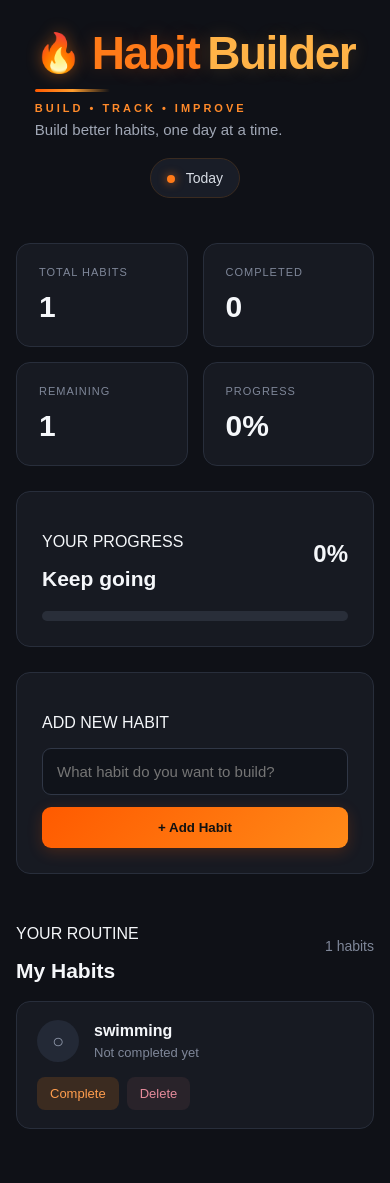
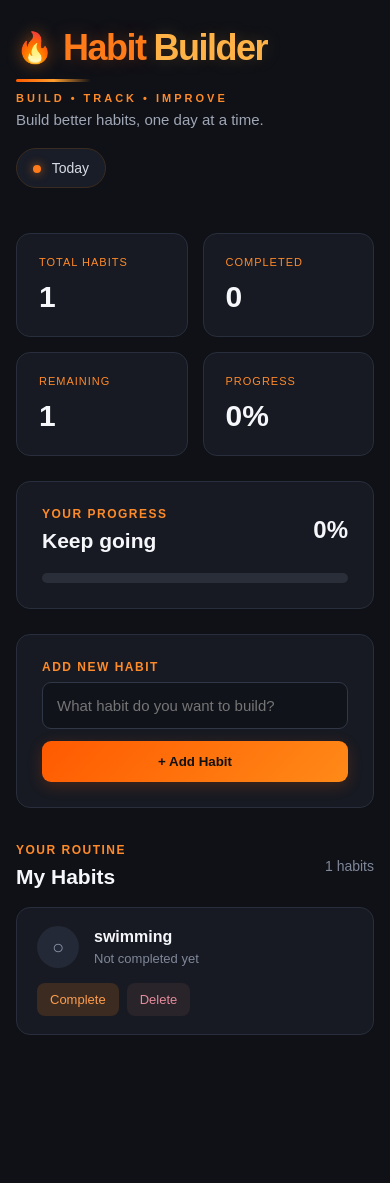
Before and after one commit to shokhsalijanoff-eng/habit-builder, a Flask app: page / in a window 390 px wide. Shown: the top 1183 px of the page. After the commit the page ends 1035 px from the top, so only its background shows below. Run offline with Flask 3, Linux system fonts and the light colour scheme.

Commit message:
Improve Habit Builder fire theme design

```diff
--- a/static/style.css
+++ b/static/style.css
@@ -18,10 +18,8 @@ body {
 }
 
 
-/* HEADER */
-
 /* =========================
-   FIRE BRAND / HEADER
+   HEADER
    ========================= */
 
 .header {
@@ -30,8 +28,6 @@ body {
     align-items: center;
     margin-bottom: 45px;
 }
-
-/* Main title */
 
 .brand-title {
     display: flex;
@@ -59,8 +55,6 @@ body {
     text-shadow: 0 0 18px rgba(255, 170, 60, 0.2);
 }
 
-/* Small line under title */
-
 .brand-line {
     width: 75px;
     height: 3px;
@@ -75,8 +69,6 @@ body {
     );
 }
 
-/* Logo subtitle */
-
 .brand-tagline {
     margin: 0 0 7px;
     color: #ff8a2a;
@@ -85,15 +77,11 @@ body {
     letter-spacing: 3px;
 }
 
-/* Normal description */
-
 .subtitle {
     color: #a0a7b5;
     margin: 0;
     font-size: 15px;
 }
-
-/* Today badge */
 
 .today {
     background: #191d27;
@@ -114,7 +102,10 @@ body {
     box-shadow: 0 0 10px rgba(255, 122, 24, 0.7);
 }
 
-/* STATS */
+
+/* =========================
+   STATS
+   ========================= */
 
 .stats {
     display: grid;
@@ -133,7 +124,7 @@ body {
 .stat-label {
     display: block;
     font-size: 11px;
-    color: #7f8799;
+    color: #ff8a2a;
     letter-spacing: 1px;
     margin-bottom: 12px;
 }
@@ -143,7 +134,9 @@ body {
 }
 
 
-/* PROGRESS */
+/* =========================
+   PROGRESS
+   ========================= */
 
 .progress-section {
     background: #171a22;
@@ -157,6 +150,14 @@ body {
     display: flex;
     justify-content: space-between;
     align-items: center;
+}
+
+.section-label {
+    font-size: 12px;
+    font-weight: bold;
+    letter-spacing: 1.5px;
+    color: #ff8a2a;
+    margin: 0 0 8px;
 }
 
 .section-header h2 {
@@ -177,101 +178,23 @@ body {
     overflow: hidden;
 }
 
-/* =========================
-   FIRE BRAND / HEADER
-   ========================= */
-
-.header {
-    display: flex;
-    justify-content: space-between;
-    align-items: center;
-    margin-bottom: 45px;
-}
-
-/* Main title */
-
-.brand-title {
-    display: flex;
-    align-items: center;
-    gap: 8px;
-    font-size: 46px;
-    font-weight: 800;
-    letter-spacing: -1.5px;
-    line-height: 1;
-}
-
-.fire-icon {
-    font-size: 38px;
-    margin-right: 3px;
-    filter: drop-shadow(0 0 8px rgba(255, 120, 20, 0.45));
-}
-
-.habit-word {
-    color: #ff7a18;
-    text-shadow: 0 0 18px rgba(255, 100, 20, 0.25);
-}
-
-.builder-word {
-    color: #ffb347;
-    text-shadow: 0 0 18px rgba(255, 170, 60, 0.2);
-}
-
-/* Small line under title */
-
-.brand-line {
-    width: 75px;
-    height: 3px;
-    margin-top: 13px;
-    margin-bottom: 10px;
-    border-radius: 10px;
+.progress-fill {
+    height: 100%;
     background: linear-gradient(
         90deg,
         #ff5a00,
-        #ff9d2e,
-        transparent
+        #ff7a18,
+        #ffb347
     );
+    border-radius: 20px;
+    transition: width 0.3s ease;
+    box-shadow: 0 0 12px rgba(255, 100, 20, 0.35);
 }
 
-/* Logo subtitle */
 
-.brand-tagline {
-    margin: 0 0 7px;
-    color: #ff8a2a;
-    font-size: 11px;
-    font-weight: 700;
-    letter-spacing: 3px;
-}
-
-/* Normal description */
-
-.subtitle {
-    color: #a0a7b5;
-    margin: 0;
-    font-size: 15px;
-}
-
-/* Today badge */
-
-.today {
-    background: #191d27;
-    border: 1px solid #3a2b20;
-    padding: 11px 16px;
-    border-radius: 30px;
-    color: #d8dde5;
-    font-size: 14px;
-}
-
-.status-dot {
-    display: inline-block;
-    width: 8px;
-    height: 8px;
-    background: #ff7a18;
-    border-radius: 50%;
-    margin-right: 7px;
-    box-shadow: 0 0 10px rgba(255, 122, 24, 0.7);
-}
-
-/* ADD HABIT */
+/* =========================
+   ADD HABIT
+   ========================= */
 
 .add-section {
     background: #171a22;
@@ -316,12 +239,15 @@ body {
     cursor: pointer;
     box-shadow: 0 4px 15px rgba(255, 90, 0, 0.2);
 }
+
 .add-form button:hover {
     opacity: 0.9;
 }
 
 
-/* HABITS */
+/* =========================
+   HABITS
+   ========================= */
 
 .habits-section {
     margin-bottom: 40px;
@@ -348,7 +274,7 @@ body {
 }
 
 .habit-card:hover {
-    border-color: #3b4353;
+    border-color: #ff7a18;
 }
 
 .habit-info {
@@ -385,20 +311,18 @@ body {
 }
 
 .habit-card.completed .habit-icon {
-    background: #1d4033;
-    color: #5ee6a8;
+    background: #3b2b20;
+    color: #ff8a2a;
 }
 
 .completed-text {
     color: #ff9d4d !important;
 }
 
-.habit-card.completed .habit-icon {
-    background: #3b2b20;
-    color: #ff8a2a;
-}
 
-/* BUTTONS */
+/* =========================
+   BUTTONS
+   ========================= */
 
 .actions {
     display: flex;
@@ -424,7 +348,7 @@ body {
 }
 
 .complete-btn:hover {
-    background: #315441;
+    background: #50341f;
 }
 
 .delete-btn {
@@ -437,7 +361,9 @@ body {
 }
 
 
-/* EMPTY STATE */
+/* =========================
+   EMPTY STATE
+   ========================= */
 
 .empty-state {
     text-align: center;
@@ -456,7 +382,7 @@ body {
     justify-content: center;
     border-radius: 50%;
     background: #232936;
-    color: #8b93a7;
+    color: #ff8a2a;
     font-size: 25px;
 }
 
@@ -469,7 +395,9 @@ body {
 }
 
 
-/* MOBILE */
+/* =========================
+   MOBILE
+   ========================= */
 
 @media (max-width: 700px) {
 
@@ -479,11 +407,16 @@ body {
 
     .header {
         flex-direction: column;
+        align-items: flex-start;
         gap: 20px;
     }
 
-    h1 {
-        font-size: 34px;
+    .brand-title {
+        font-size: 36px;
+    }
+
+    .fire-icon {
+        font-size: 30px;
     }
 
     .stats {
@@ -507,5 +440,4 @@ body {
     .actions {
         width: 100%;
     }
-
 }
--- a/templates/index.html
+++ b/templates/index.html
@@ -12,7 +12,9 @@
 <div class="container">
 
     <header class="header">
+
         <div class="brand">
+
             <div class="brand-title">
                 <span class="fire-icon">🔥</span>
                 <span class="habit-word">Habit</span>
@@ -28,13 +30,16 @@
             <p class="subtitle">
                 Build better habits, one day at a time.
             </p>
+
         </div>
 
         <div class="today">
             <span class="status-dot"></span>
             Today
         </div>
+
     </header>
+
 
     <section class="stats">
 
@@ -64,16 +69,21 @@
     <section class="progress-section">
 
         <div class="section-header">
+
             <div>
                 <p class="section-label">YOUR PROGRESS</p>
                 <h2>Keep going</h2>
             </div>
 
             <span class="percentage">{{ progress }}%</span>
+
         </div>
 
         <div class="progress-bar">
-                 <div class="progress-fill" data-progress="{{ progress }}"></div>
+            <div
+                class="progress-fill"
+                data-progress="{{ progress }}">
+            </div>
         </div>
 
     </section>
@@ -84,6 +94,7 @@
         <p class="section-label">ADD NEW HABIT</p>
 
         <form action="/add" method="POST" class="add-form">
+
             <input
                 type="text"
                 name="name"
@@ -94,6 +105,7 @@
             <button type="submit">
                 <span>+</span> Add Habit
             </button>
+
         </form>
 
     </section>
@@ -102,12 +114,16 @@
     <section class="habits-section">
 
         <div class="section-header">
+
             <div>
                 <p class="section-label">YOUR ROUTINE</p>
                 <h2>My Habits</h2>
             </div>
 
-                <span class="habit-count">{{ total }} habits</span>
+            <span class="habit-count">
+                {{ total }} habits
+            </span>
+
         </div>
 
 
@@ -122,14 +138,17 @@
                 <div class="habit-info">
 
                     <div class="habit-icon">
+
                         {% if habit["completed"] %}
                             ✓
                         {% else %}
                             ○
                         {% endif %}
+
                     </div>
 
                     <div>
+
                         <h3>{{ habit["name"] }}</h3>
 
                         {% if habit["completed"] %}
@@ -137,6 +156,7 @@
                         {% else %}
                             <p>Not completed yet</p>
                         {% endif %}
+
                     </div>
 
                 </div>
@@ -145,17 +165,36 @@
                 <div class="actions">
 
                     {% if not habit["completed"] %}
-                                    <form action="/complete/{{ loop.index0 }}" method="POST">
-                                        <button type="submit" class="complete-btn">
+
+                    <form
+                        action="/complete/{{ loop.index0 }}"
+                        method="POST">
+
+                        <button
+                            type="submit"
+                            class="complete-btn">
+
                             Complete
+
                         </button>
+
                     </form>
+
                     {% endif %}
 
-                                <form action="/delete/{{ loop.index0 }}" method="POST">
-                                    <button type="submit" class="delete-btn">
+
+                    <form
+                        action="/delete/{{ loop.index0 }}"
+                        method="POST">
+
+                        <button
+                            type="submit"
+                            class="delete-btn">
+
                             Delete
+
                         </button>
+
                     </form>
 
                 </div>
@@ -169,9 +208,15 @@
         {% else %}
 
         <div class="empty-state">
+
             <div class="empty-icon">+</div>
+
             <h3>No habits yet</h3>
-                    <p>Add your first habit above and start building your routine.</p>
+
+            <p>
+                Add your first habit above and start building your routine.
+            </p>
+
         </div>
 
         {% endif %}
@@ -180,5 +225,23 @@
 
 </div>
 
+
+<script>
+
+    const progressBar =
+        document.querySelector(".progress-fill");
+
+    if (progressBar) {
+
+        const progress =
+            progressBar.dataset.progress;
+
+        progressBar.style.width =
+            progress + "%";
+
+    }
+
+</script>
+
 </body>
 </html>
```
Lines whose indentation alone changed are shown as unchanged.
